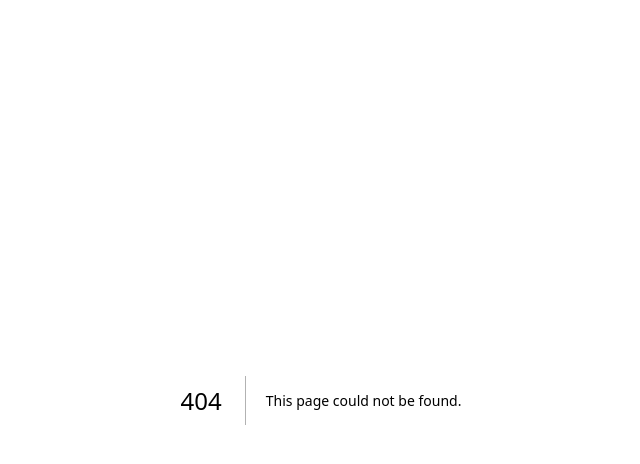
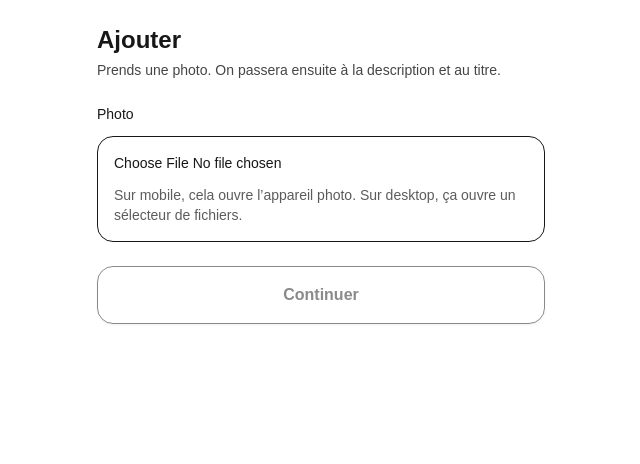
Before and after one commit to devgitbrice/photo-app, a Next.js app: page /add in a window 1280 px wide. Before the commit this address had no page. Shown: the top 464 px of the page, without its empty margins (319-959 px from the left). Built offline with nearby package versions, Linux system fonts and the light colour scheme.

Commit message:
ajout bouton add

```diff
--- /dev/null
+++ b/app/add/page.tsx
@@ -0,0 +1,36 @@
+"use client";
+
+import { useState } from "react";
+import CameraCapture from "@/components/CameraCapture";
+
+export default function AddPage() {
+  const [file, setFile] = useState<File | null>(null);
+
+  return (
+    <main className="min-h-dvh p-6">
+      <div className="mx-auto w-full max-w-md space-y-6">
+        <header className="space-y-1">
+          <h1 className="text-2xl font-semibold">Ajouter</h1>
+          <p className="text-sm opacity-80">
+            Prends une photo. On passera ensuite à la description et au titre.
+          </p>
+        </header>
+
+        <CameraCapture value={file} onChange={setFile} />
+
+        <button
+          type="button"
+          disabled={!file}
+          className="w-full rounded-2xl px-6 py-4 font-semibold shadow-sm border disabled:opacity-50 disabled:cursor-not-allowed"
+          onClick={() => {
+            // Next step: upload Supabase + écran description
+            // (on le fera juste après, proprement)
+            alert("OK — prochaine étape: upload Supabase puis description.");
+          }}
+        >
+          Continuer
+        </button>
+      </div>
+    </main>
+  );
+}
--- a/app/page.tsx
+++ b/app/page.tsx
@@ -1,65 +1,21 @@
-import Image from "next/image";
+import Link from "next/link";
 
-export default function Home() {
+export default function HomePage() {
   return (
-    <div className="flex min-h-screen items-center justify-center bg-zinc-50 font-sans dark:bg-black">
-      <main className="flex min-h-screen w-full max-w-3xl flex-col items-center justify-between py-32 px-16 bg-white dark:bg-black sm:items-start">
-        <Image
-          className="dark:invert"
-          src="/next.svg"
-          alt="Next.js logo"
-          width={100}
-          height={20}
-          priority
-        />
-        <div className="flex flex-col items-center gap-6 text-center sm:items-start sm:text-left">
-          <h1 className="max-w-xs text-3xl font-semibold leading-10 tracking-tight text-black dark:text-zinc-50">
-            To get started, edit the page.tsx file.
-          </h1>
-          <p className="max-w-md text-lg leading-8 text-zinc-600 dark:text-zinc-400">
-            Looking for a starting point or more instructions? Head over to{" "}
-            <a
-              href="https://vercel.com/templates?framework=next.js&utm_source=create-next-app&utm_medium=appdir-template-tw&utm_campaign=create-next-app"
-              className="font-medium text-zinc-950 dark:text-zinc-50"
-            >
-              Templates
-            </a>{" "}
-            or the{" "}
-            <a
-              href="https://nextjs.org/learn?utm_source=create-next-app&utm_medium=appdir-template-tw&utm_campaign=create-next-app"
-              className="font-medium text-zinc-950 dark:text-zinc-50"
-            >
-              Learning
-            </a>{" "}
-            center.
-          </p>
-        </div>
-        <div className="flex flex-col gap-4 text-base font-medium sm:flex-row">
-          <a
-            className="flex h-12 w-full items-center justify-center gap-2 rounded-full bg-foreground px-5 text-background transition-colors hover:bg-[#383838] dark:hover:bg-[#ccc] md:w-[158px]"
-            href="https://vercel.com/new?utm_source=create-next-app&utm_medium=appdir-template-tw&utm_campaign=create-next-app"
-            target="_blank"
-            rel="noopener noreferrer"
-          >
-            <Image
-              className="dark:invert"
-              src="/vercel.svg"
-              alt="Vercel logomark"
-              width={16}
-              height={16}
-            />
-            Deploy Now
-          </a>
-          <a
-            className="flex h-12 w-full items-center justify-center rounded-full border border-solid border-black/[.08] px-5 transition-colors hover:border-transparent hover:bg-black/[.04] dark:border-white/[.145] dark:hover:bg-[#1a1a1a] md:w-[158px]"
-            href="https://nextjs.org/docs?utm_source=create-next-app&utm_medium=appdir-template-tw&utm_campaign=create-next-app"
-            target="_blank"
-            rel="noopener noreferrer"
-          >
-            Documentation
-          </a>
-        </div>
-      </main>
-    </div>
+    <main className="min-h-dvh flex items-center justify-center p-6">
+      <div className="w-full max-w-sm text-center space-y-4">
+        <h1 className="text-2xl font-semibold">Photo App</h1>
+        <p className="text-sm opacity-80">
+          Ajoute une photo depuis l’appareil, puis renseigne un titre et une description.
+        </p>
+
+        <Link
+          href="/add"
+          className="block w-full rounded-2xl px-6 py-5 text-lg font-semibold shadow-sm border"
+        >
+          AJOUTER
+        </Link>
+      </div>
+    </main>
   );
 }
--- /dev/null
+++ b/src/components/CameraCapture.tsx
@@ -0,0 +1,62 @@
+"use client";
+
+import { useEffect, useMemo } from "react";
+
+type Props = {
+  value: File | null;
+  onChange: (file: File | null) => void;
+};
+
+export default function CameraCapture({ value, onChange }: Props) {
+  const previewUrl = useMemo(() => {
+    if (!value) return null;
+    return URL.createObjectURL(value);
+  }, [value]);
+
+  useEffect(() => {
+    return () => {
+      if (previewUrl) URL.revokeObjectURL(previewUrl);
+    };
+  }, [previewUrl]);
+
+  return (
+    <section className="space-y-3">
+      <label className="block text-sm font-medium">Photo</label>
+
+      <div className="rounded-2xl border p-4 space-y-3">
+        <input
+          type="file"
+          accept="image/*"
+          capture="environment"
+          className="block w-full text-sm"
+          onChange={(e) => {
+            const f = e.target.files?.[0] ?? null;
+            onChange(f);
+          }}
+        />
+
+        {previewUrl ? (
+          <div className="space-y-3">
+            {/* eslint-disable-next-line @next/next/no-img-element */}
+            <img
+              src={previewUrl}
+              alt="Prévisualisation"
+              className="w-full rounded-2xl border"
+            />
+            <button
+              type="button"
+              className="w-full rounded-2xl px-4 py-3 font-semibold border"
+              onClick={() => onChange(null)}
+            >
+              Retirer la photo
+            </button>
+          </div>
+        ) : (
+          <p className="text-sm opacity-70">
+            Sur mobile, cela ouvre l’appareil photo. Sur desktop, ça ouvre un sélecteur de fichiers.
+          </p>
+        )}
+      </div>
+    </section>
+  );
+}
```
